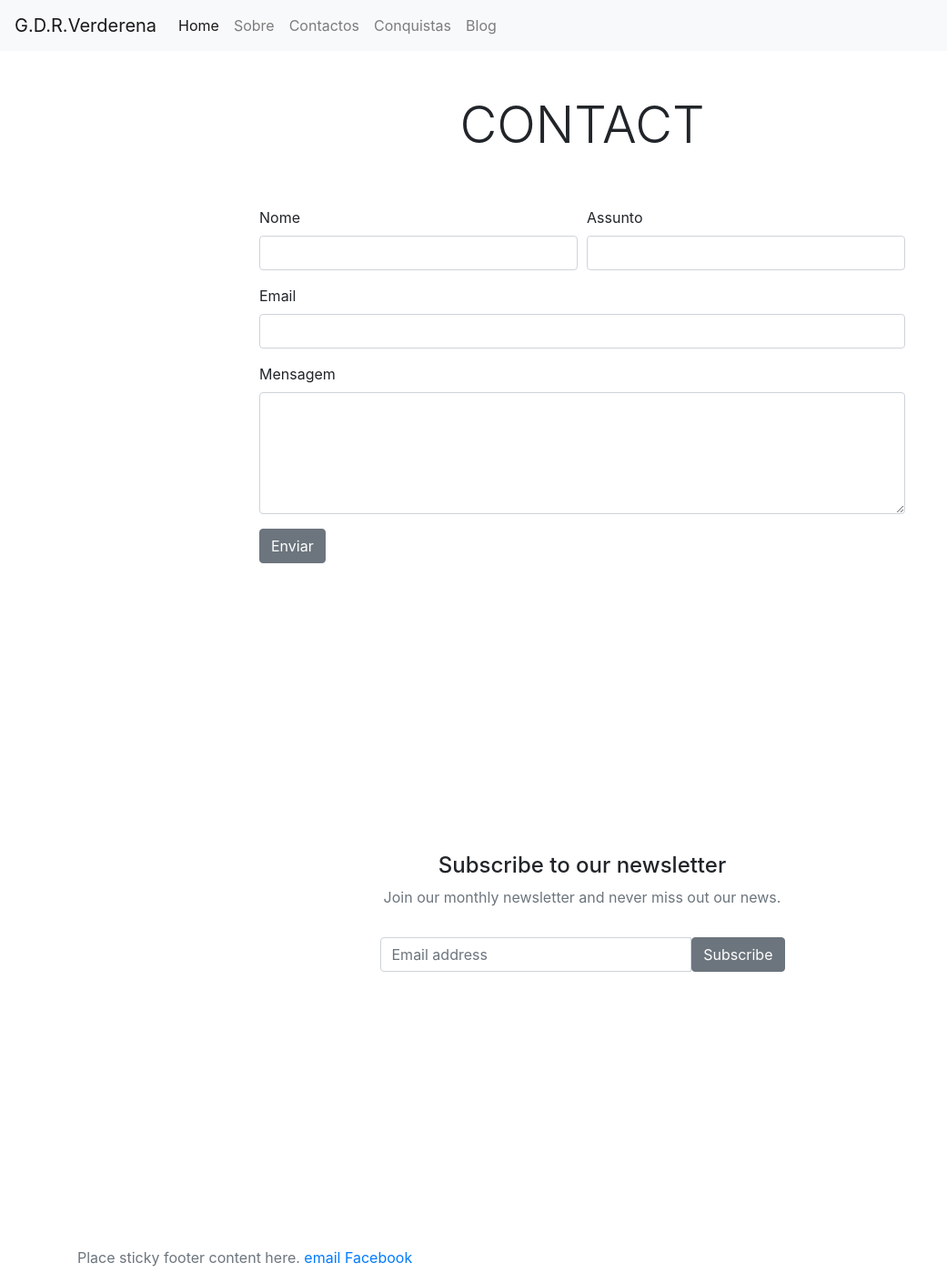
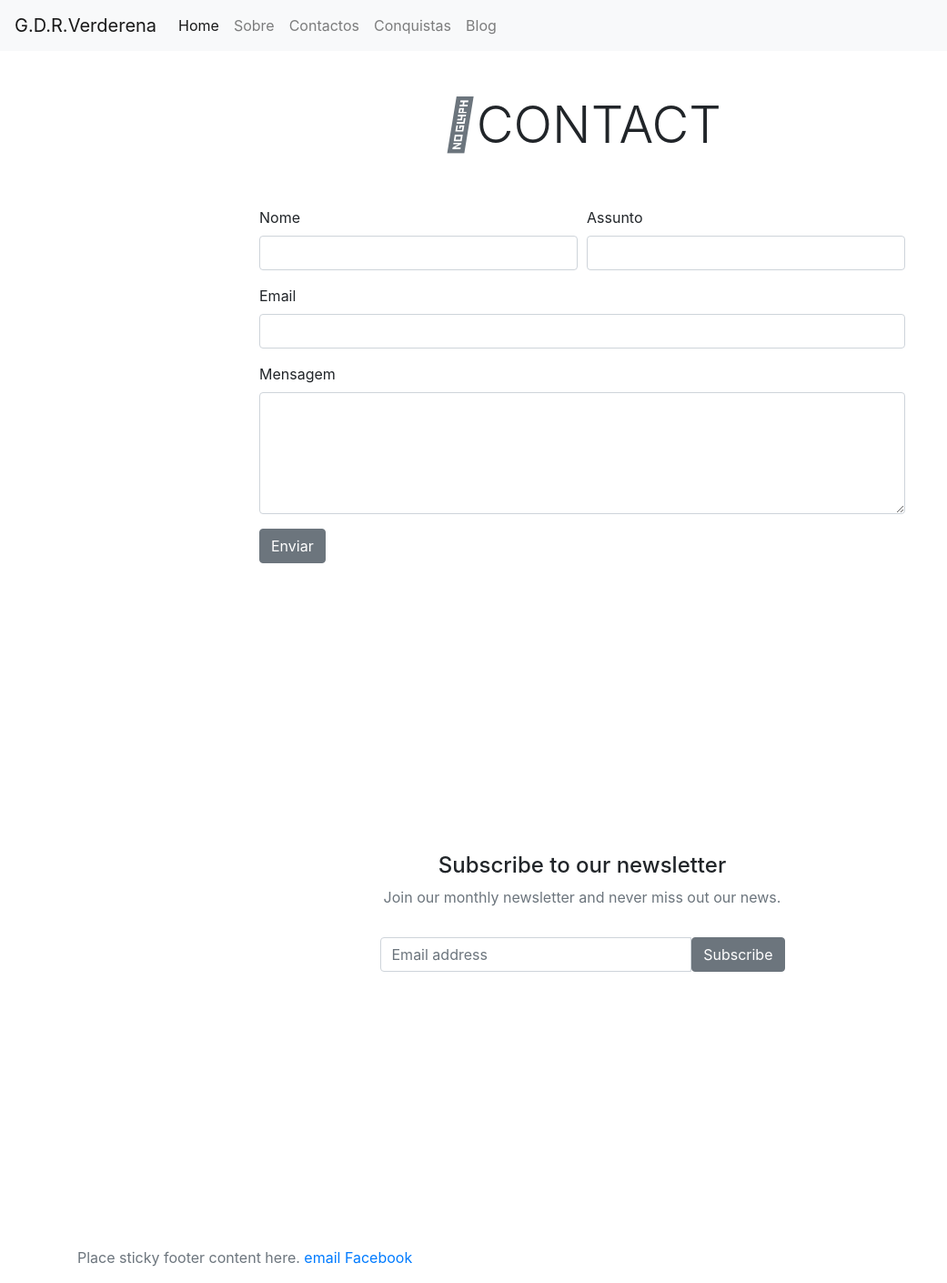
Before and after one commit to GDR-Verderena/gdr-verderena.github.io, a Jekyll site: the page built from contact/index.html, in a window 1280 px wide. Shown: the whole page at 91% size, without its empty margins (0-1041 px from the left). Built offline with Jekyll 4.4.1, drawn with Linux system fonts in a browser that asks for light colours.

Commit message:
Update default.html

```diff
--- a/_layouts/default.html
+++ b/_layouts/default.html
@@ -17,6 +17,7 @@
   <link rel="stylesheet" type="text/css" href="/css/main.css">
   <!-- Compiled and minified CSS -->
   <link rel="stylesheet" href="https://stackpath.bootstrapcdn.com/bootstrap/4.5.2/css/bootstrap.min.css" integrity="sha384-JcKb8q3iqJ61gNV9KGb8thSsNjpSL0n8PARn9HuZOnIxN0hoP+VmmDGMN5t9UJ0Z" crossorigin="anonymous">
+  <link rel="stylesheet" href="https://stackpath.bootstrapcdn.com/font-awesome/4.7.0/css/font-awesome.min.css" integrity="sha384-wvfXpqpZZVQGK6TAh5PVlGOfQNHSoD2xbE+QkPxCAFlNEevoEH3Sl0sibVcOQVnN" crossorigin="anonymous">
   <link href="https://fonts.googleapis.com/icon?family=Material+Icons" rel="stylesheet">
   <link href="https://unpkg.com/aos@2.3.1/dist/aos.css" rel="stylesheet">
 
```
